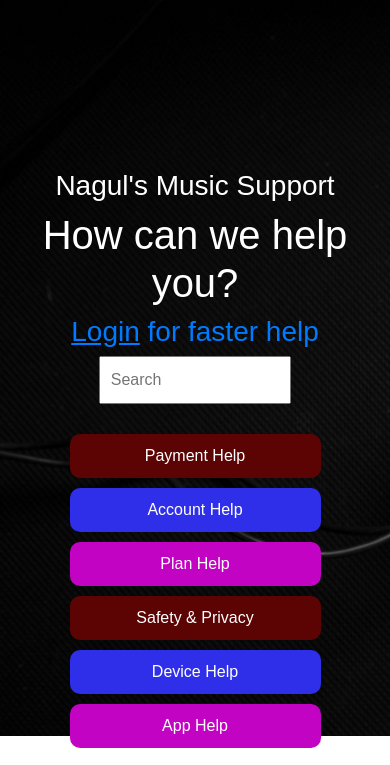
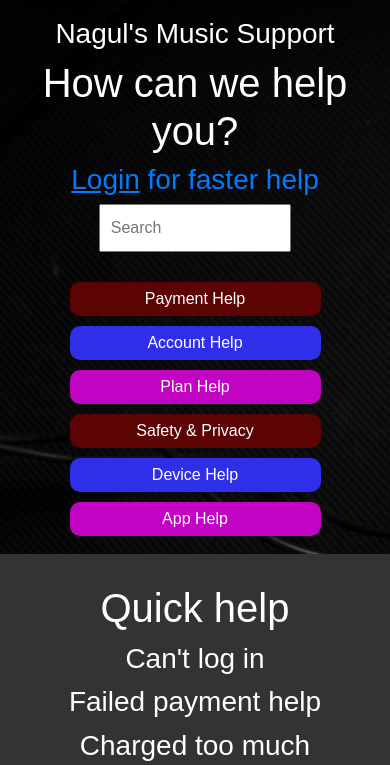
Before and after one commit to NAGULKS/Nagul-s-Music, a plain HTML site: page support.html in a window 390 px wide. Shown: the part 79-844 px from the top of the page. Drawn offline with nearby package versions, Linux system fonts and the light colour scheme.

Commit message:
Update support.html

```diff
--- a/support.html
+++ b/support.html
@@ -117,37 +117,43 @@
     width: calc(100% - 20px); /* 1 column layout */
 }
 .help-container {
-                gap: 5px;
+    gap: 4px;
 }
 .help-container div {
-                padding: 10px 20px;
+    padding: 5px 20px;
     border-radius: 10px;
     background-color: #333;
 }
 .back {
     background-image: url('Support/S3.jpg');
     background-repeat: no-repeat;
-                background-size: cover;
-                height: 89%;
+    background-size: cover; /* Ensure background image covers entire back area */
+    position: fixed; /* Fix position to avoid scrolling */
+    top: 0;
+    left: 0;
     width: 100%;
+    height: 100vh; /* Cover full viewport height */
+    overflow: hidden; /* Prevent any scrolling within back */
+    z-index: -1; /* Ensure back stays in the background */
 }
 
 .container {
-                position: static; /* Use relative positioning */
-                margin-top: -600px; /* Adjust margin to move the container down */
+    position: relative; /* Use relative positioning to adjust positioning if necessary */
+    margin-top: -20%; /* Remove negative margin */
     text-align: center;
+    height: auto;
     color: white;
     display: flex;
     flex-direction: column;
     margin-left: auto; /* Center horizontally */
     margin-right: auto; /* Center horizontally */
     width: 90%; /* Adjust width for better responsiveness */
+    z-index: 1; /* Ensure container is above back */
 }
-
             .container1 {
                 padding: 20px;
                 position: absolute; /* Ensure it stays within the content flow */
-                margin-top: -12px;/* Adjust margin to move the footer down */
+                margin-top: 25%;/* Adjust margin to move the footer down */
                 text-align: center;
                 width: 100%;
                 background: #333; /* Example footer background color */
```
Lines whose indentation alone changed are shown as unchanged.
